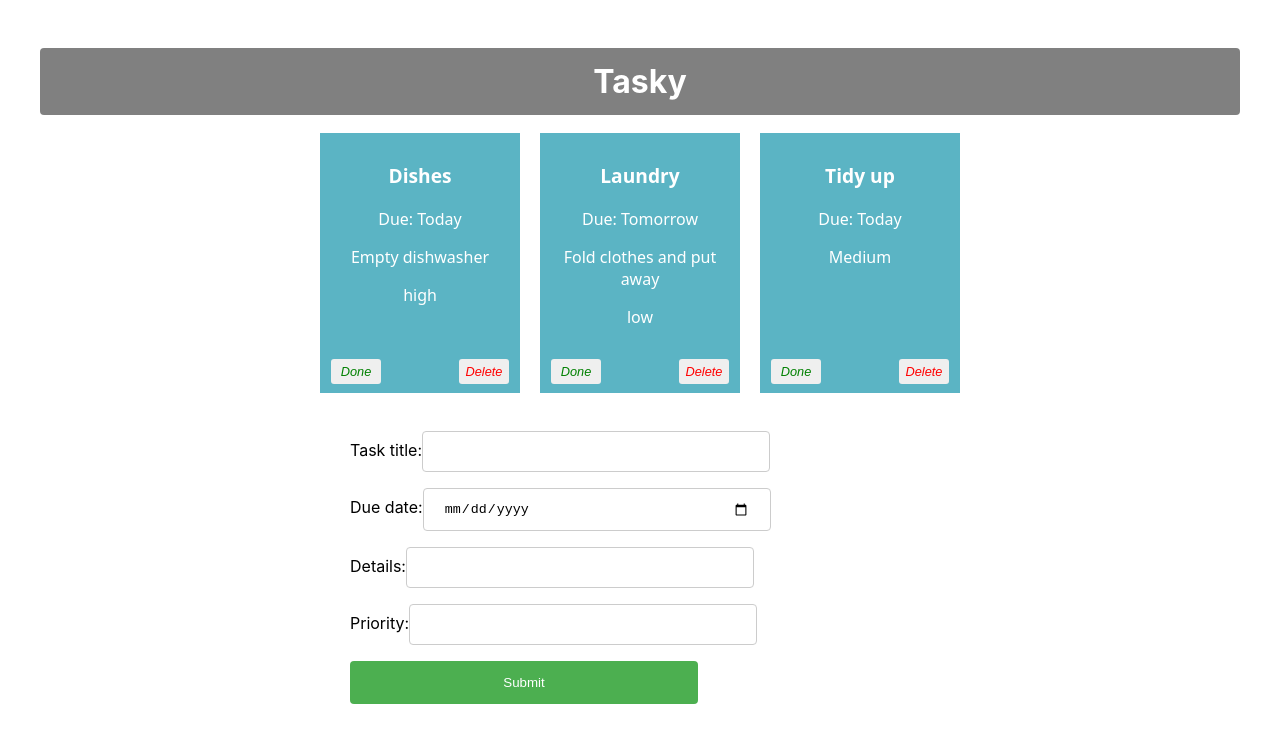
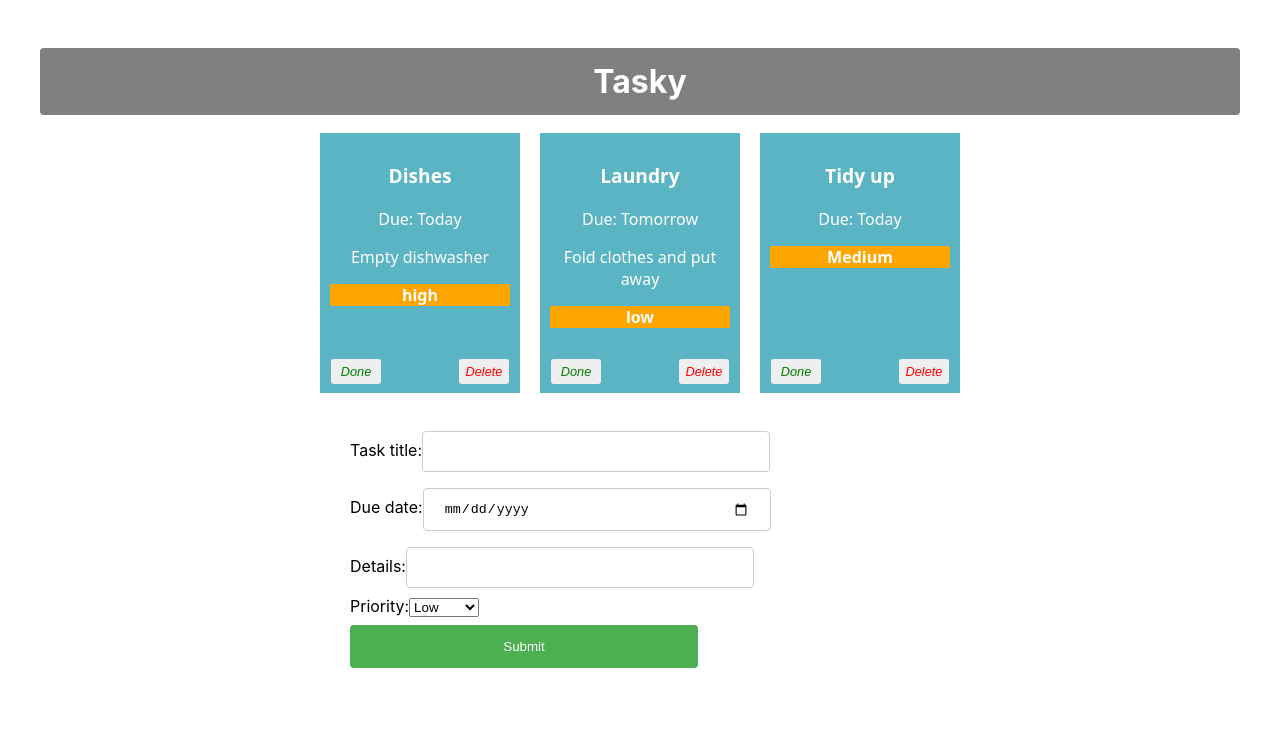
Before and after one commit to Calc6/react-basics-labs, a React (Create React App) app in the folder tasky/: page / in a window 1280 px wide. Shown: the top 742 px of the page. Built offline with nearby package versions, Linux system fonts and the light colour scheme.

Commit message:
added select and colour

```diff
--- a/tasky/src/components/Form.js
+++ b/tasky/src/components/Form.js
@@ -22,10 +22,14 @@
     <br />
     <label>
         Priority:
-        <input type="text" name="priority" onChange={(event) => props.change(event)} />
+        <select name="priority" required onChange={(event) => props.change(event)}>
+            <option value="Low">Low</option>
+            <option value="Medium">Medium</option>
+            <option value="High">High</option>
+         </select>
+    </label>
+    <br />
 
-
-    </label>
         <input type="submit" value="Submit" />
         </form>
     </div>
--- a/tasky/src/components/Task.js
+++ b/tasky/src/components/Task.js
@@ -8,8 +8,10 @@
             <p className="title">{props.title}</p>
             <p>Due: {props.deadline}</p>
             <p className="description">{props.description}</p>
-            <p className="priority">{props.priority}</p>
-
+            <p className='priority' style={{
+                backgroundColor: props.priority === "High" ? 'red' : (props.priority === 'Low' ? 'green' : 'orange')}}>
+                <b>{props.priority}</b>
+            </p>
             <button onClick={props.markDone} className='doneButton'>Done</button>
             <button className='deleteButton' onClick={props.deleteTask}>Delete</button>
         </div>
```
